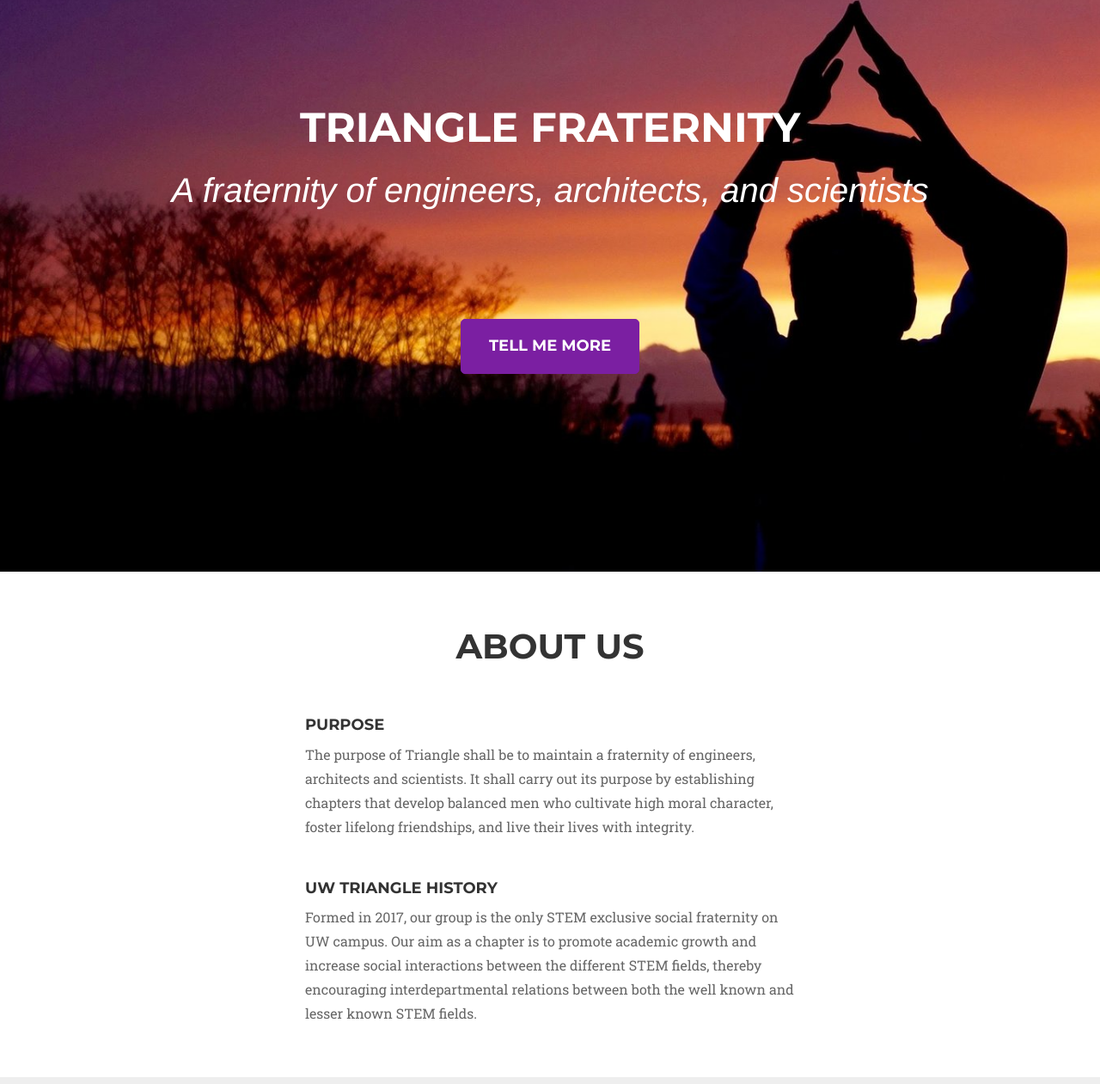
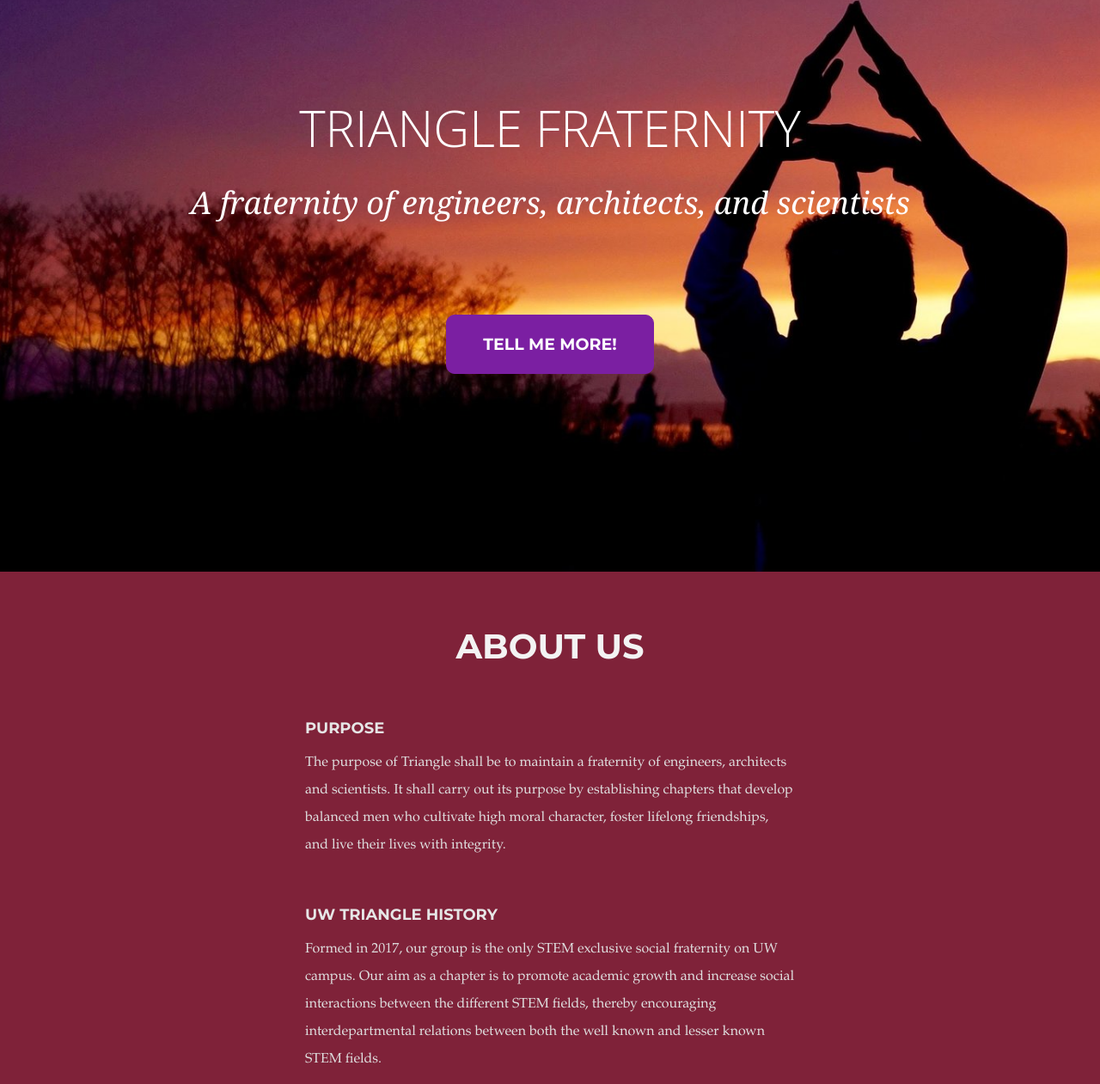
Before and after one commit to Triangle-Fraternity-UW/triangleuw.com, a website: page index.html in a window 1280 px wide. Shown: the part 189-1450 px from the top of the page at 86% size. Drawn offline with nearby package versions, Linux system fonts and the light colour scheme; some packages are replaced by stand-ins of ours; a script that the page names is missing; a web font is replaced by a local one.

```diff
--- a/css/agency-draft.css
+++ b/css/agency-draft.css
@@ -4,26 +4,45 @@
  * Licensed under MIT (https://github.com/BlackrockDigital/startbootstrap/blob/gh-pages/LICENSE)
  */
 
+
+/* May 30 Edit: About Us stripe with red background and white text; */
+/*Treats the about stripe specifically*/
+.about-heading {
+	color: rgb(243, 243, 243);
+}
+
+.about-h4 {
+	color: rgb(230, 230, 230);
+	line-height: 1.5;
+}
+
+.about-p {
+	color: rgb(223, 223, 223);
+}
+/*End of modification*/
+
+
 body {
 	overflow-x: hidden;
-	font-family: "Roboto Slab", "Helvetica Neue", Helvetica, Arial, sans-serif
+	font-family: "Palatino", "Roboto Slab", "Helvetica Neue", Helvetica, Arial, sans-serif
+	/* font-family: "Palatino", "Helvetica Neue", Helvetica, Arial, sans-serif */
 }
 
 .text-muted {
-	color: #666
+	color: #666;
 }
 
 .text-primary {
-	color: #e91e63
+	color: #e91e63;
 }
 
 p {
 	font-size: 16px;
-	line-height: 1.75
+	line-height: 2;
 }
 
 p.large {
-	font-size: 18px
+	font-size: 18px;
 }
 
 a,
@@ -53,7 +72,7 @@
 h6 {
 	font-family: "Montserrat", "Helvetica Neue", Helvetica, Arial, sans-serif;
 	text-transform: uppercase;
-	font-weight: 700
+	font-weight: 700;
 }
 
 .rounded-circle {
@@ -64,12 +83,13 @@
 	margin: 0 auto
 }
 
-/* .bg-red {
+.bg-red {
 	background-color: #7f2239
-} */
+}
 
 .bg-light-gray {
-	background-color: #eee
+	/* background-color: #eee */
+	background-color: #e0dede
 }
 
 .bg-darkest-gray {
@@ -133,7 +153,7 @@
 	text-transform: uppercase;
 	font-weight: 700;
     border-radius: 10px;
-	font-size: 18px;
+	font-size: 19px;
 	padding: 20px 42px
 }
 
@@ -339,19 +359,21 @@
 		padding-bottom: 230px
 	}
 	header .intro-text .intro-lead-in {
-		font-family: "Droid Serif", "Helvetica Neue", Helvetica, Arial, sans-serif;
+		/* font-family: "Droid Serif", "Helvetica Neue", Helvetica, Arial, sans-serif; */
+		font-family: "Georgia", "Helvetica Neue", Helvetica, Arial, sans-serif;
 		font-style: italic;
-		font-size: 40px;
+		font-size: 36px;
 		line-height: 40px;
-		margin-bottom: 130px;
+		margin-bottom: 110px;
 	}
 	header .intro-text .intro-heading {
-		font-family: "Montserrat", "Helvetica Neue", Helvetica, Arial, sans-serif;
+		font-family: "Open Sans", "Montserrat", "Helvetica Neue", Helvetica, Arial, sans-serif;
 		text-transform: uppercase;
-		font-weight: 700;
-		font-size: 48px;
+		font-weight: 300;
+		/* font-size: 48px; */
+		font-size: 58px;
 		line-height: 75px;
-		margin-bottom: 15px;
+		margin-bottom: 30px;
 	}
 }
 
--- a/index.html
+++ b/index.html
@@ -26,9 +26,10 @@
     <link href="https://fonts.googleapis.com/css?family=Droid+Serif:400,700,400italic,700italic" rel="stylesheet" type="text/css">
     <link href="https://fonts.googleapis.com/css?family=Roboto+Slab:400,100,300,700" rel="stylesheet" type="text/css">
 
+
     <!-- Theme CSS -->
-    <!-- <link href="css/agency-draft.css" rel="stylesheet"> -->
-    <link href="css/agency.min.css" rel="stylesheet">
+    <link href="css/agency-draft.css" rel="stylesheet">
+    <!-- <link href="css/agency.min.css" rel="stylesheet"> -->
 
     <!-- Site Icon in tabs -->
     <link rel="icon" type="ico" href="img/triangle-logo.png">
@@ -117,7 +118,7 @@
             <div class="intro-text">
                 <div class="intro-heading">Triangle Fraternity</div>
                 <div class="intro-lead-in">A fraternity of engineers, architects, and scientists </div>
-                <a class="js-scroll-trigger btn btn-xl" href="#about">Tell Me More</a>
+                <a class="js-scroll-trigger btn btn-xl" href="#about">Tell Me More!</a>
             </div>
         </div>
     </header>
@@ -127,12 +128,12 @@
         <div class="container">
             <div class="row">
                 <div class="col-lg-12 text-center">
-                    <h2 class="section-heading">About us</h2>
+                    <h2 class="section-heading about-heading">About us</h2>
                 </div>
                 <div class="row">
                     <div class="col-md-6 col-md-offset-3">
-                        <h4>Purpose</h4>
-                        <p class="text-muted">The purpose of Triangle shall be to maintain a fraternity of engineers, architects and scientists. It shall carry out its purpose by establishing chapters that develop balanced men who cultivate high moral character, foster lifelong friendships, and live their lives with integrity.
+                        <h4 class="about-h4">Purpose</h4>
+                        <p class="about-p">The purpose of Triangle shall be to maintain a fraternity of engineers, architects and scientists. It shall carry out its purpose by establishing chapters that develop balanced men who cultivate high moral character, foster lifelong friendships, and live their lives with integrity.
                             <br/>
                             <br/>
                         </p>
@@ -140,8 +141,8 @@
                 </div>
                 <div class="row">
                     <div class="col-md-6 col-md-offset-3">
-                        <h4>UW Triangle history</h4>
-                        <p class="text-muted">Formed in 2017, our group is the only STEM exclusive social fraternity on UW campus. Our aim as a chapter is to promote academic growth and increase social interactions between the different STEM fields, thereby encouraging interdepartmental relations between both the well known and lesser known STEM fields.</p>
+                        <h4 class="about-h4">UW Triangle history</h4>
+                        <p class="about-p">Formed in 2017, our group is the only STEM exclusive social fraternity on UW campus. Our aim as a chapter is to promote academic growth and increase social interactions between the different STEM fields, thereby encouraging interdepartmental relations between both the well known and lesser known STEM fields.</p>
                     </div>
                 </div>
             </div>
@@ -184,7 +185,7 @@
     </section>
 
     <!-- Past Events -->
-    <section id="gallery" class="bg-red">
+    <section id="gallery">
         <div style="margin: 0 15%">
             <div class="col-lg-12 text-center">
                 <h2 class="section-heading">Past Events</h2>
@@ -298,7 +299,7 @@
     </section>
 
     <!-- Our guys -->
-    <section id="gallery" class="bg-red">
+    <section id="gallery">
         <div style="margin: 0 15%">
             <div class="col-lg-12 text-center">
                 <h2 class="section-heading">Our Men</h2>
```
Also changed, not shown: img/background/member-pin.jpg (added), img/background/membermanualcover.jpg (added), 1 other file.
